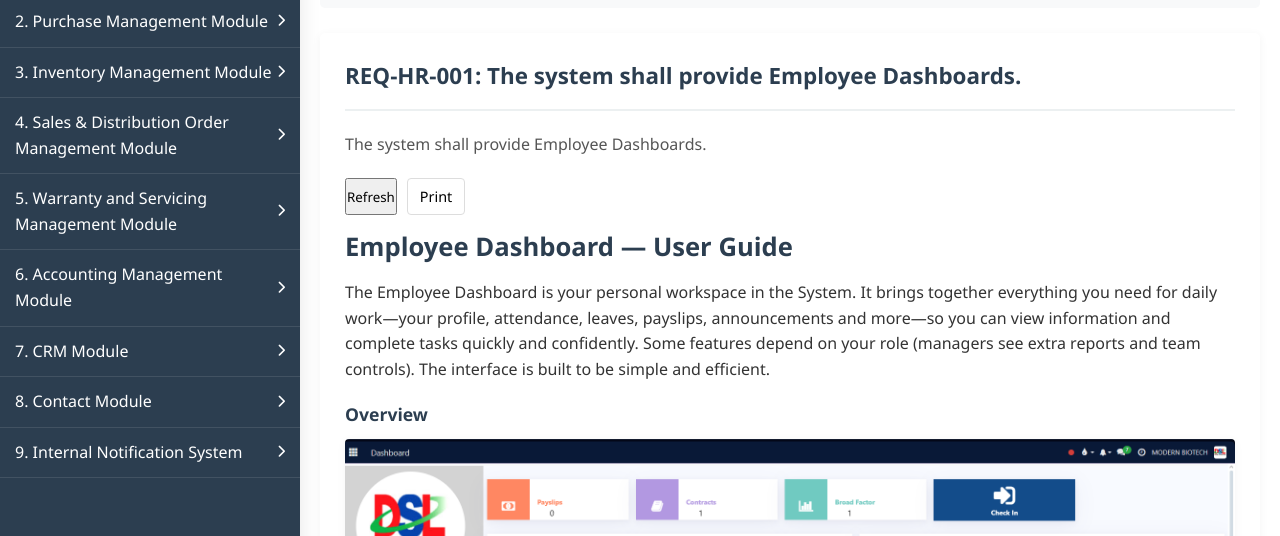
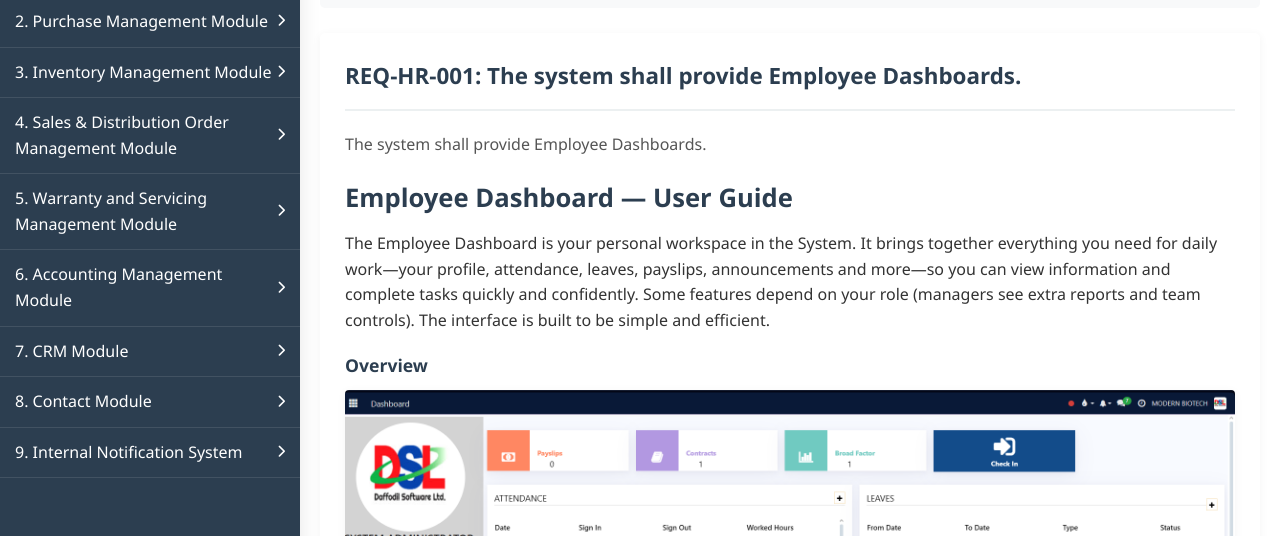
Before and after one commit to abir-software/User_Manual, a plain HTML site: page index.html in a window 1280 px wide. Shown: the part 141-677 px from the top of the page. Drawn offline with Linux system fonts and the light colour scheme.

Commit message:
removed print and refresh button

```diff
--- a/css/style.css
+++ b/css/style.css
@@ -316,22 +316,6 @@ body {
 }
 
 /* Manual specific styles */
-.manual-controls {
-    display: flex;
-    gap: 10px;
-    margin-bottom: 12px;
-}
-
-.manual-controls .btn-open-manual,
-.manual-controls .btn-print-manual {
-    padding: 8px 12px;
-    border: 1px solid #ddd;
-    background: #fff;
-    cursor: pointer;
-    border-radius: 4px;
-    font-size: 0.9rem;
-}
-
 .manual-content-holder {
     max-width: 100%;
 }
--- a/js/app.js
+++ b/js/app.js
@@ -49,7 +49,7 @@ const skipLocalStorageFor = new Set([
 ]);
 
 // Also skip localStorage caching for Attachments manual so edits show immediately
-+skipLocalStorageFor.add('assets/manuals/Attachments.html');
+skipLocalStorageFor.add('assets/manuals/Attachments.html');
 
 // When a requirement has a mapped manual file, we'll fetch and inject it
 // into the `.manual-container` element inside the requirement template.
@@ -419,16 +419,8 @@ class SystemRequirementsManual {
         if (manualFile) {
             const container = this.contentArea.querySelector('.manual-container');
             if (container) {
-                // Add simple controls above the manual — only Print (inline display)
-                const controls = document.createElement('div');
-                controls.className = 'manual-controls';
-                controls.innerHTML = `
-                    <button class="btn-refresh-manual">Refresh</button>
-                    <button class="btn-print-manual">Print</button>
-                `;
+                // Create content holder for the manual (no extra controls)
                 container.innerHTML = '';
-                container.appendChild(controls);
-
                 const contentHolder = document.createElement('div');
                 contentHolder.className = 'manual-content-holder';
                 contentHolder.innerHTML = '<p>Loading manual...</p>';
@@ -472,8 +464,8 @@ class SystemRequirementsManual {
                         });
                 };
 
-                // Initial load: for REQ-HR-001, REQ-HR-002 and REQ-HR-003 force a fresh fetch & inject so edits on disk show immediately
-                if (requirement.code === 'REQ-HR-001' || requirement.code === 'REQ-HR-002' || requirement.code === 'REQ-HR-003') {
+                // Initial load: for REQ-HR-001 and REQ-HR-003 force a fresh fetch & inject so edits on disk show immediately
+                if (requirement.code === 'REQ-HR-001' || requirement.code === 'REQ-HR-003') {
                     fetch(manualFile)
                         .then(res => {
                             if (!res.ok) throw new Error('Manual not found');
@@ -494,26 +486,7 @@ class SystemRequirementsManual {
                     loadAndDisplay(false);
                 }
 
-                // Wire up controls (Refresh + Print)
-                const btnRefresh = controls.querySelector('.btn-refresh-manual');
-                const btnPrint = controls.querySelector('.btn-print-manual');
-
-                btnRefresh.addEventListener('click', () => {
-                    // Force a network fetch and update caches/display
-                    loadAndDisplay(true);
-                });
-
-                btnPrint.addEventListener('click', () => {
-                    // Print the manual content (open a new window with the content for printing)
-                    const html = manualCache.get(manualFile) || contentHolder.innerHTML;
-                    const printWindow = window.open('', '_blank');
-                    printWindow.document.open();
-                    printWindow.document.write(`<!doctype html><html><head><title>Print Manual</title></head><body>${html}</body></html>`);
-                    printWindow.document.close();
-                    printWindow.focus();
-                    // Give the new window a short moment to render before printing
-                    setTimeout(() => { printWindow.print(); }, 300);
-                });
+                // No UI controls (Refresh/Print). Manual content displays inline only.
 
             }
 
```
